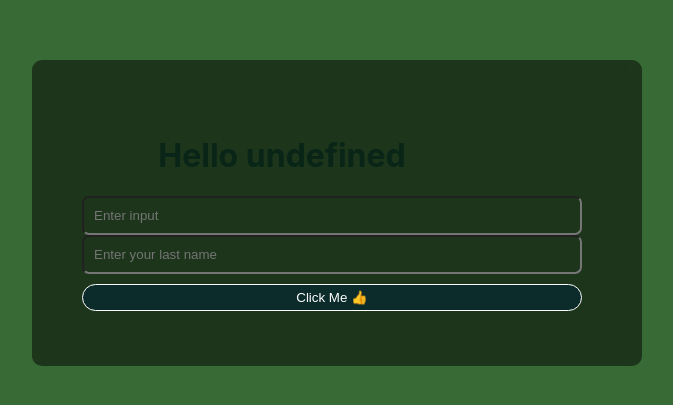
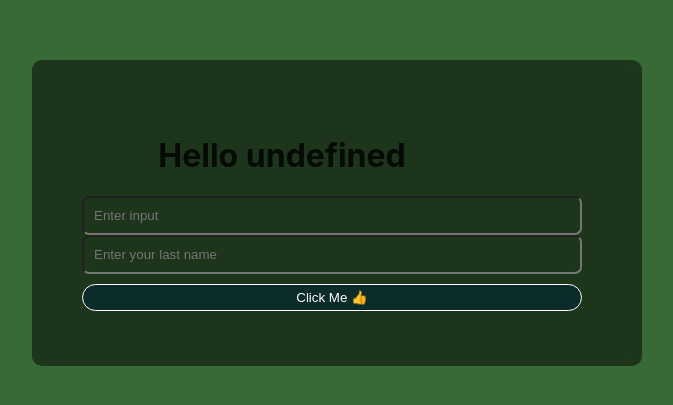
Before and after one commit to Sajjad124/react-form, a React (Create React App) app: page / in a window 1280 px wide. Shown: the part 187-592 px from the top of the page, without its empty margins (308-981 px from the left). Built offline with nearby package versions, Linux system fonts and the light colour scheme.

Commit message:
Update index.css

```diff
--- a/src/index.css
+++ b/src/index.css
@@ -28,12 +28,12 @@ code {
   border-radius: 5px;
   box-shadow: 5px 0px 0px 5px rgba(0, 0, 0, 0.5);
 }
-.inner:hover {
-  opacity: 40.5%;
-}
+/* .inner:hover {
+  opacity: 70.5%;
+} */
 h1 {
   text-align: center;
-  color: rgb(9, 37, 23);
+  color: rgba(0,0,0,0.8);
   width: 400px;
 }
 input {
```
